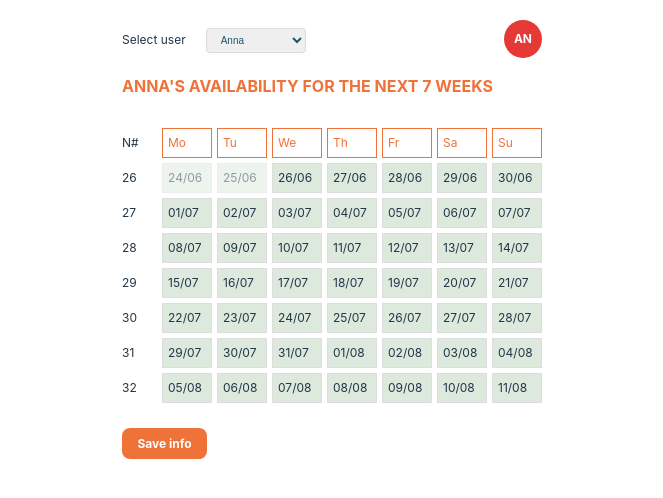
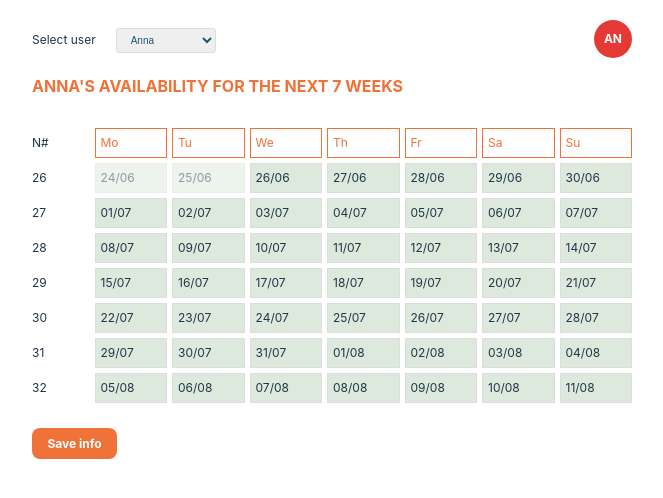
Before and after one commit to cameaann/tribeTestApp, a React (Vite) app: page / in a window 1280 px wide. Shown: the top 498 px of the page, without its empty margins (308-971 px from the left). Built offline with nearby package versions, Linux system fonts and the light colour scheme.

Commit message:
adding main tag

```diff
--- a/src/App.jsx
+++ b/src/App.jsx
@@ -5,10 +5,10 @@ import './App.css'
 const App = () => {
 
   return (
-    <>
+    <main className='main'>
       <Header/>
       <Profile/>
-    </>
+    </main>
   )
 }
 
```
